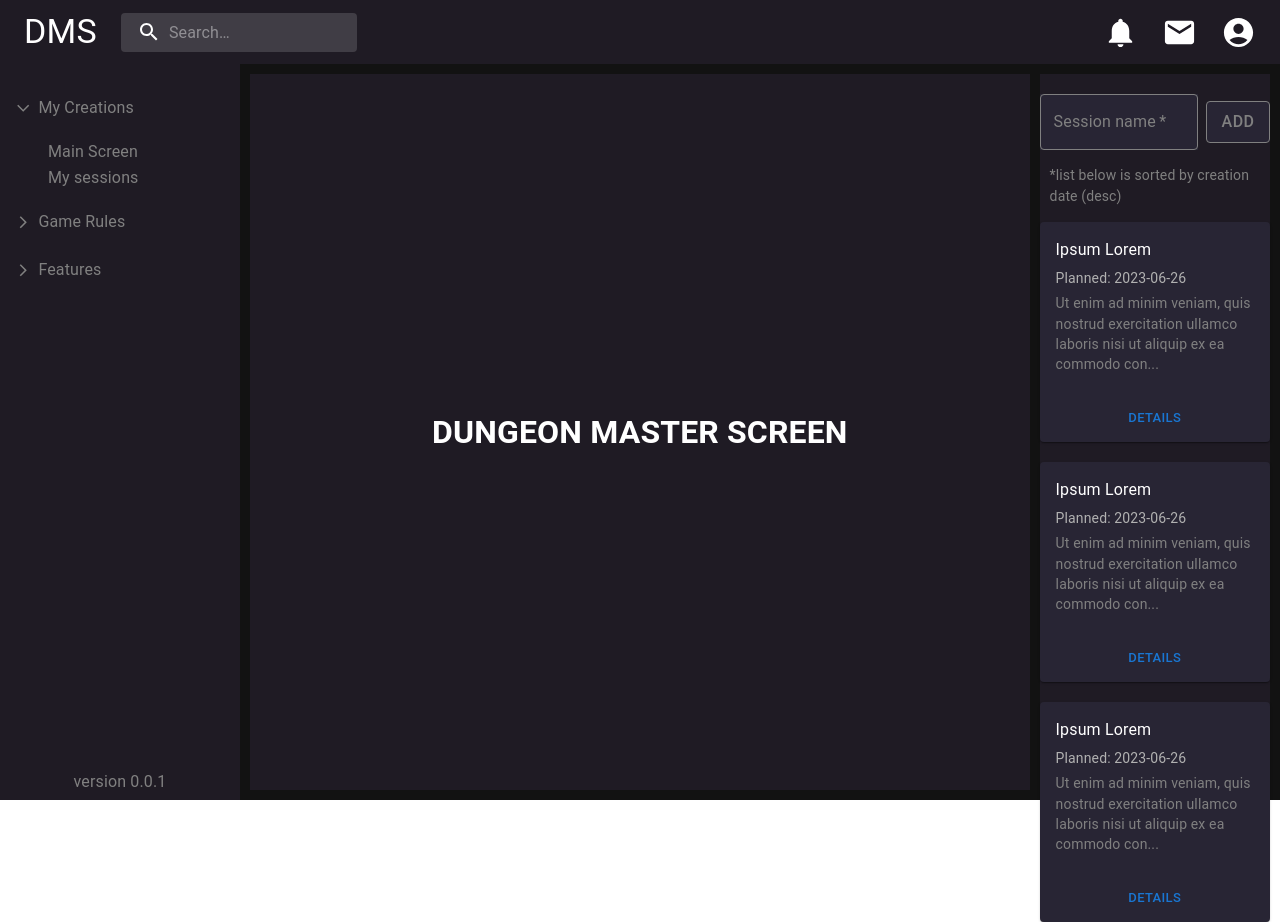
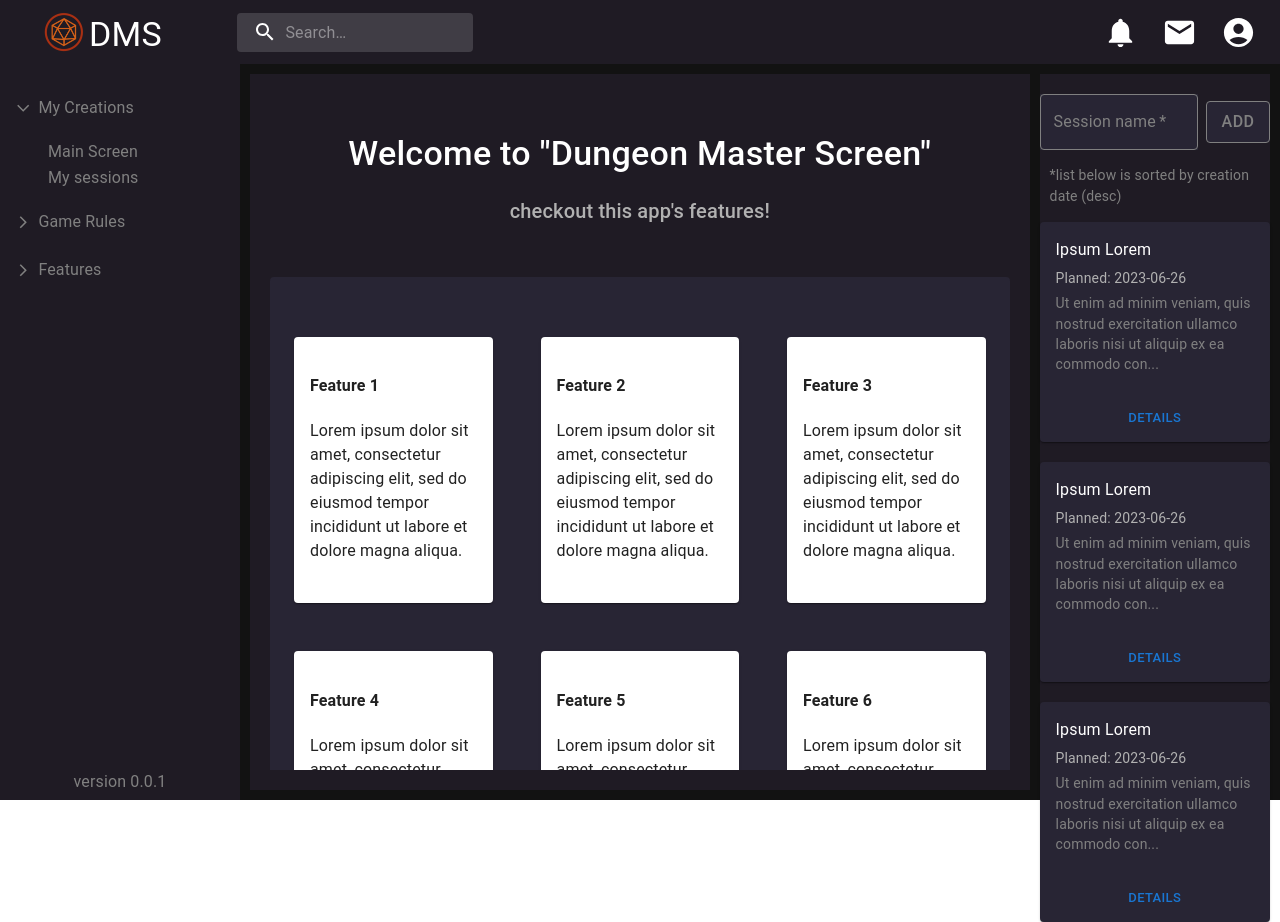
Before and after one commit to JBryskiewicz/dm_screen_prot, a React (Vite) app: page / in a window 1280 px wide. Built offline with nearby package versions, Linux system fonts and the light colour scheme; data requests are answered from the project's data file.

Commit message:
small changes to styles on main screen and demo introduction component added

```diff
--- a/src/components/header/PrimarySearchAppBar.tsx
+++ b/src/components/header/PrimarySearchAppBar.tsx
@@ -10,9 +10,10 @@ import SearchIcon from '@mui/icons-material/Search';
 import AccountCircle from '@mui/icons-material/AccountCircle';
 import MailIcon from '@mui/icons-material/Mail';
 import NotificationsIcon from '@mui/icons-material/Notifications';
-import {customPrimaryColor} from "../../utils/customColors";
+import {activeText, customPrimaryColor} from "../../utils/customColors";
 import {Search, SearchIconWrapper, StyledInputBase} from "./SearchBar";
 import {headerIconStyling} from "../../sx/headerStyles";
+import {Link} from "react-router-dom";
 
 export default function PrimarySearchAppBar() {
     const [anchorEl, setAnchorEl] = React.useState<null | HTMLElement>(null);
@@ -52,14 +53,27 @@ export default function PrimarySearchAppBar() {
         <Box sx={{flexGrow: 1}}>
             <AppBar position="static">
                 <Toolbar sx={{backgroundColor: customPrimaryColor}}>
+                    <Link to={"/"} style={{textDecoration: 'none', color: activeText, marginLeft: '20px'}}>
+                        <div style={{display: 'flex', alignItems: 'center'}}>
+                            <img
+                                src={"../../../public/assets/icon.png"}
+                                alt={'Dungeon Master Screen logo'}
+                                style={{width: '40px', height: '40px'}}
+                            />
                             <Typography
                                 variant="h4"
                                 noWrap
                                 component="div"
-                        sx={{display: {xs: 'none', sm: 'block'}}}
+                                sx={{
+                                    display: {xs: 'none', sm: 'block'},
+                                    margin: '10px 51.5px 0 5px',
+                                    paddingBottom: '5px'
+                                }}
                             >
                                 DMS
                             </Typography>
+                        </div>
+                    </Link>
                     <Search>
                         <SearchIconWrapper>
                             <SearchIcon/>
@@ -97,7 +111,10 @@ export default function PrimarySearchAppBar() {
                     </Box>
                 </Toolbar>
             </AppBar>
-            {renderMenu}
+            {
+                renderMenu
+            }
         </Box>
-    );
+    )
+        ;
 }
--- /dev/null
+++ b/src/components/mainScreen/Introduction.tsx
@@ -0,0 +1,51 @@
+import {
+    activeText,
+    secondaryActiveText
+} from "../../utils/customColors";
+import {Card, CardContent, Container, Grid} from "@mui/material";
+import Typography from "@mui/material/Typography";
+import {
+    mainBodyBoxStyle,
+    mainBodyFeaturesCard, mainBodyFeaturesContainer,
+    mainBodyFeatureSmallCard
+} from "../../sx/mainScreenStyles";
+import Box from "@mui/material/Box";
+
+const FEATURE_TITLE = 'Feature'
+const FEATURE_DESCRIPTION = 'Lorem ipsum dolor sit amet, consectetur adipiscing elit, sed do eiusmod tempor' +
+    ' incididunt ut labore et dolore magna aliqua.'
+
+function Introduction() {
+    return (
+        <Box sx={mainBodyBoxStyle}>
+            <Box sx={mainBodyFeaturesCard}>
+                <Typography variant={'h4'} color={activeText} sx={{fontWeight: 500}}>
+                    Welcome to "Dungeon Master Screen"
+                </Typography>
+                <Typography variant={'h6'} color={secondaryActiveText} sx={{marginTop: '20px'}}>
+                    checkout this app's features!
+                </Typography>
+                <Container sx={mainBodyFeaturesContainer}>
+                    <Grid
+                        container spacing={{xs: 4, md: 6}}
+                        columns={{ xs: 4, sm: 8, md: 12 }}
+                        justifyContent={'center'}
+                    >
+                        {Array.from(Array(6)).map((_, index) => (
+                            <Grid item xs={4} md={4} key={index}>
+                                <Card sx={mainBodyFeatureSmallCard}>
+                                    <CardContent>
+                                        <h4>{FEATURE_TITLE} {index + 1}</h4>
+                                        <p>{FEATURE_DESCRIPTION}</p>
+                                    </CardContent>
+                                </Card>
+                            </Grid>
+                        ))}
+                    </Grid>
+                </Container>
+            </Box>
+        </Box>
+    );
+}
+
+export default Introduction;
--- a/src/components/mainScreen/MainBody.tsx
+++ b/src/components/mainScreen/MainBody.tsx
@@ -1,17 +1,12 @@
-import Box from "@mui/material/Box";
 import SessionQuickAccessList from "./sessionQuickAccess/SessionQuickAccessList";
-import {latestSessionsStyle, MainBodyBoxStyle} from "../../sx/mainScreenStyles";
+import Introduction from "./Introduction";
 
 function MainBody() {
 
     return (
         <>
-            <Box sx={MainBodyBoxStyle}>
-                <h1>DUNGEON MASTER SCREEN</h1>
-            </Box>
-            <Box sx={latestSessionsStyle}>
-                <SessionQuickAccessList/>
-            </Box>
+            <Introduction />
+            <SessionQuickAccessList/>
         </>
     );
 }
--- a/src/components/mainScreen/sessionQuickAccess/SessionQuickAccessList.tsx
+++ b/src/components/mainScreen/sessionQuickAccess/SessionQuickAccessList.tsx
@@ -4,7 +4,7 @@ import {useEffect, useState} from "react";
 import {Session} from "../../../types/types";
 import SessionQuickAccessAdd from "./SessionQuickAccessAdd";
 import Typography from "@mui/material/Typography";
-import {latestSessionsListHint} from "../../../sx/mainScreenStyles";
+import {latestSessionsListHint, latestSessionsStyle} from "../../../sx/mainScreenStyles";
 import {sortAndSetSessions} from "../../../utils/supportFunctions";
 import BasicLoader from "../../loaders/BasicLoader";
 
@@ -21,7 +21,7 @@ function SessionQuickAccessList() {
     }, [check]);
 
     return (
-        <>
+        <Box sx={latestSessionsStyle}>
             <SessionQuickAccessAdd setCheck={setCheck}/>
             <Typography sx={latestSessionsListHint}>
                 *list below is sorted by creation date (desc)
@@ -36,7 +36,7 @@ function SessionQuickAccessList() {
                         ))
                 }
             </Box>
-        </>
+        </Box>
     );
 }
 
--- a/src/sx/mainScreenStyles.ts
+++ b/src/sx/mainScreenStyles.ts
@@ -1,12 +1,12 @@
 import {
-    activeText,
+    activeText, customFeatureColor,
     customPrimaryColor,
     customTetraryColor,
     inactiveText,
     secondaryActiveText
 } from "../utils/customColors";
 
-export const MainBodyBoxStyle = {
+export const mainBodyBoxStyle = {
     maxHeight: 'calc(100vh - 84px)',
     width: '72vw',
     display: 'flex',
@@ -15,6 +15,34 @@ export const MainBodyBoxStyle = {
     color: activeText,
     backgroundColor: customPrimaryColor,
     margin: '10px'
+}
+
+export const mainBodyFeaturesCard = {
+    height: 'calc(100% - 40px)',
+    width: 'calc(100% - 40px)',
+    display: 'flex',
+    flexDirection: 'column',
+    // justifyContent: 'center',
+    alignItems: 'center',
+    backgroundColor: customPrimaryColor,
+    overflow: 'hidden',
+    paddingTop: '5%'
+}
+
+export const mainBodyFeaturesContainer = {
+    borderRadius: '4px',
+    borderBottom: '1px solid #151515',
+    boxShadow: '16x 0 #888888',
+    backgroundColor: customTetraryColor,
+    marginTop: '50px',
+    padding: '60px 0'
+}
+
+export const mainBodyFeatureSmallCard = {
+    '&:hover': {
+        backgroundColor: customFeatureColor,
+        transition: '.75s'
+    }
 }
 
 export const latestSessionsTextField = {
--- a/src/utils/customColors.ts
+++ b/src/utils/customColors.ts
@@ -4,3 +4,4 @@ export const customTetraryColor = "#282534";
 export const inactiveText = 'grey';
 export const secondaryActiveText = '#b1b1b1';
 export const activeText = 'white';
+export const customFeatureColor = "#c6e2ff";
```
Lines whose indentation alone changed are shown as unchanged.
